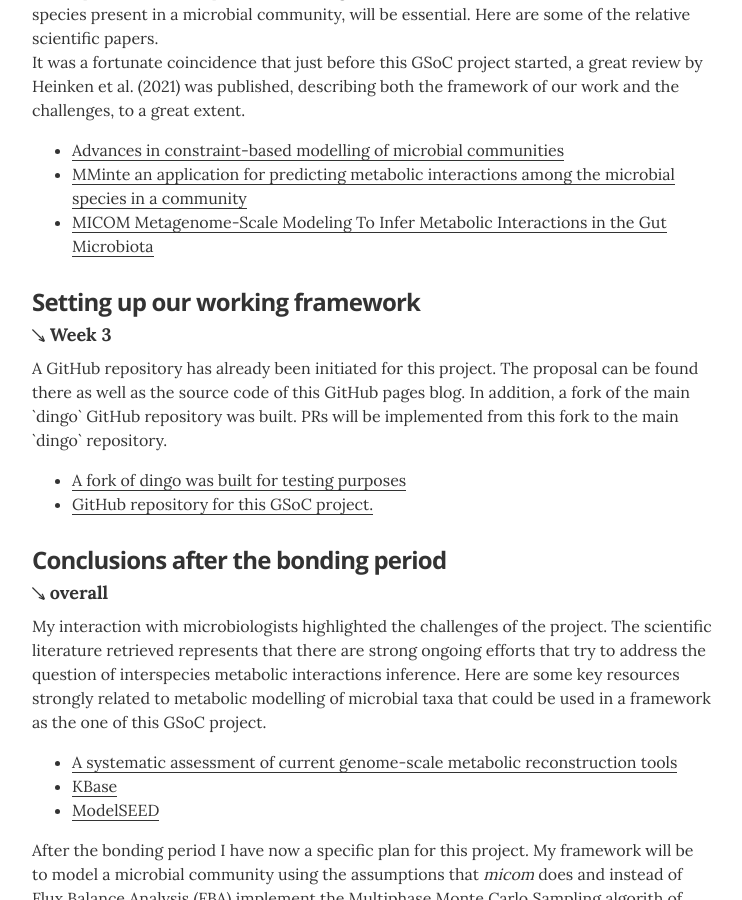
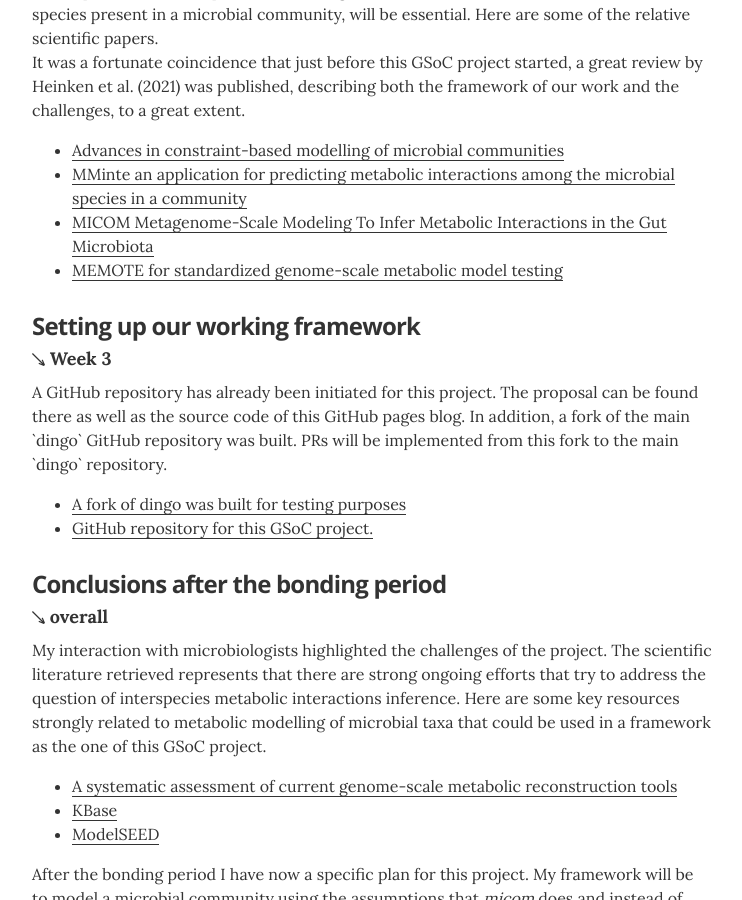
Before and after one commit to hariszaf/gsoc2021, a Jekyll site: the page built from index.html, in a window 1280 px wide and 900 px high, scrolled down 1272 px. Shown: the whole window, without its empty margins (268-1010 px from the left). Built offline with Jekyll 4.4.1, drawn with Linux system fonts in a browser that asks for light colours.

Commit message:
add MEMOTE

```diff
--- a/_data/education.yml
+++ b/_data/education.yml
@@ -5,6 +5,7 @@
     - award: <a href="https://doi.org/10.1016/j.coisb.2021.05.007">Advances in constraint-based modelling of microbial communities</a>
     - award: <a href="https://doi.org/10.1186/s12859-016-1230-3"> MMinte an application for predicting metabolic interactions among the microbial species in a community</a>
     - award: <a href="https://journals.asm.org/doi/epub/10.1128/mSystems.00606-19"> MICOM Metagenome-Scale Modeling To Infer Metabolic Interactions in the Gut Microbiota</a>
+    - award: <a href="https://www.nature.com/articles/s41587-020-0446-y#change-history">MEMOTE for standardized genome-scale metabolic model testing </a>
 
 - degree: Week 3
   uni: Setting up our working framework
```
